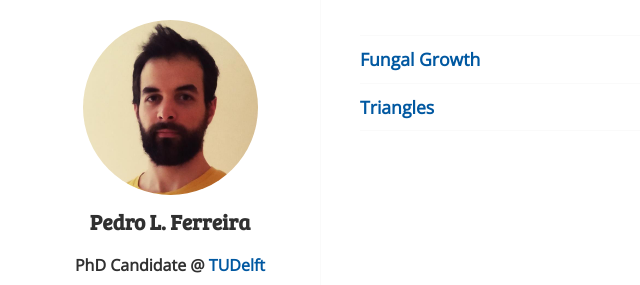
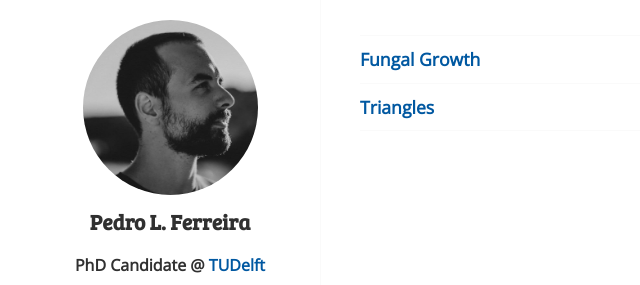
Before and after one commit to PedroLFerreira/pedrolferreira.github.io, a plain HTML site: page blog.html in a window 1280 px wide. Shown: the top 285 px of the page, without its empty margins (0-640 px from the left). Drawn offline with nearby package versions, Linux system fonts and the light colour scheme.

Commit message:
Update blog.html

```diff
--- a/blog.html
+++ b/blog.html
@@ -42,7 +42,7 @@
 <body>
     <div class="sidebar">
         <div class="profile-div" id="about">
-            <img id="profile-image" src="./img/profile-image.jpg" alt="profile image">
+            <img id="profile-image" src="./img/profile.jpg" alt="profile image">
             <h1 class="profile-name">Pedro L. Ferreira</h1>
             <h4 class="profile-titles">PhD Candidate @ <a href="https://www.tudelft.nl/en/" target="_blank" rel="noopener noreferrer">TUDelft</a></h2>
         </div>
```
